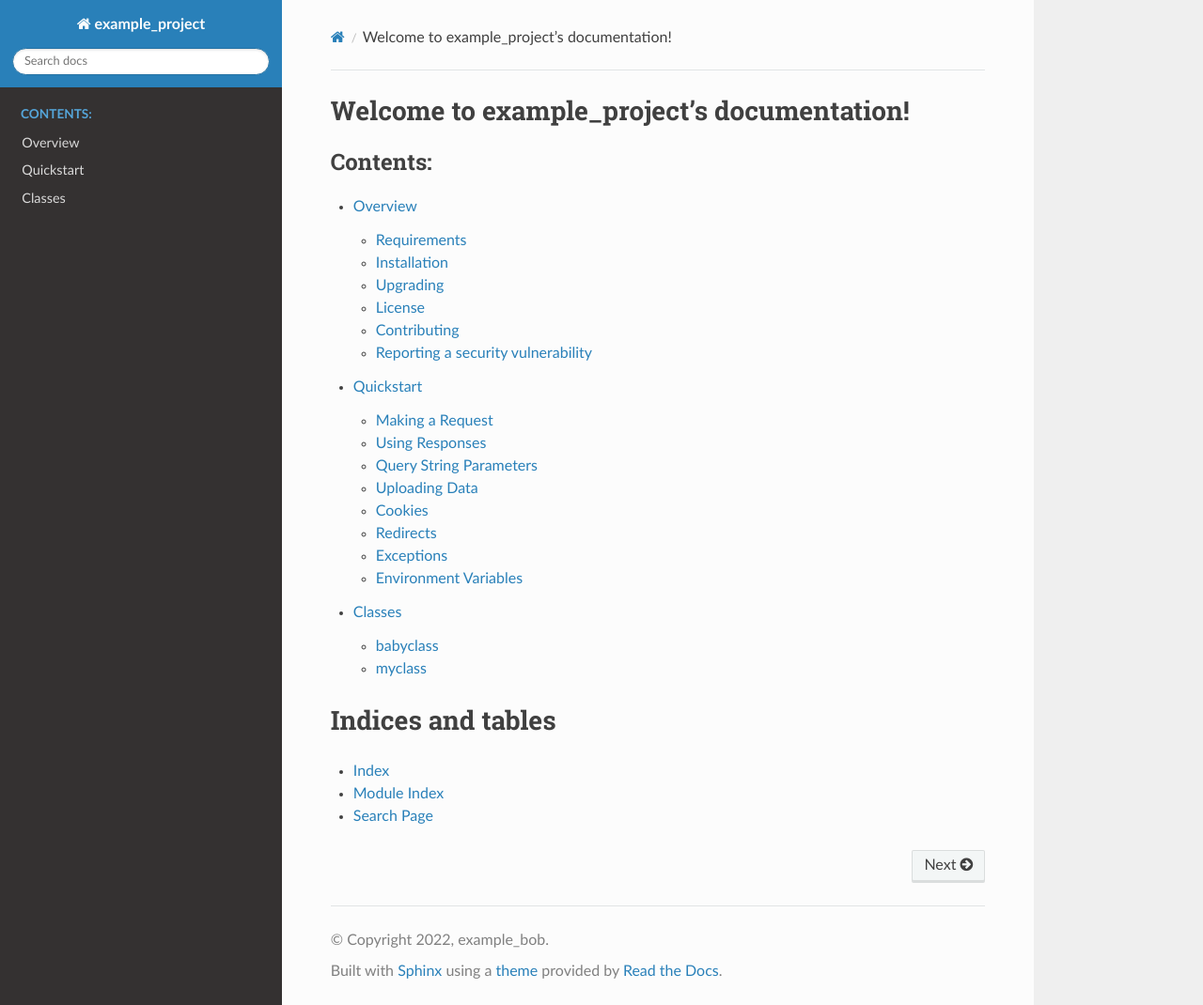
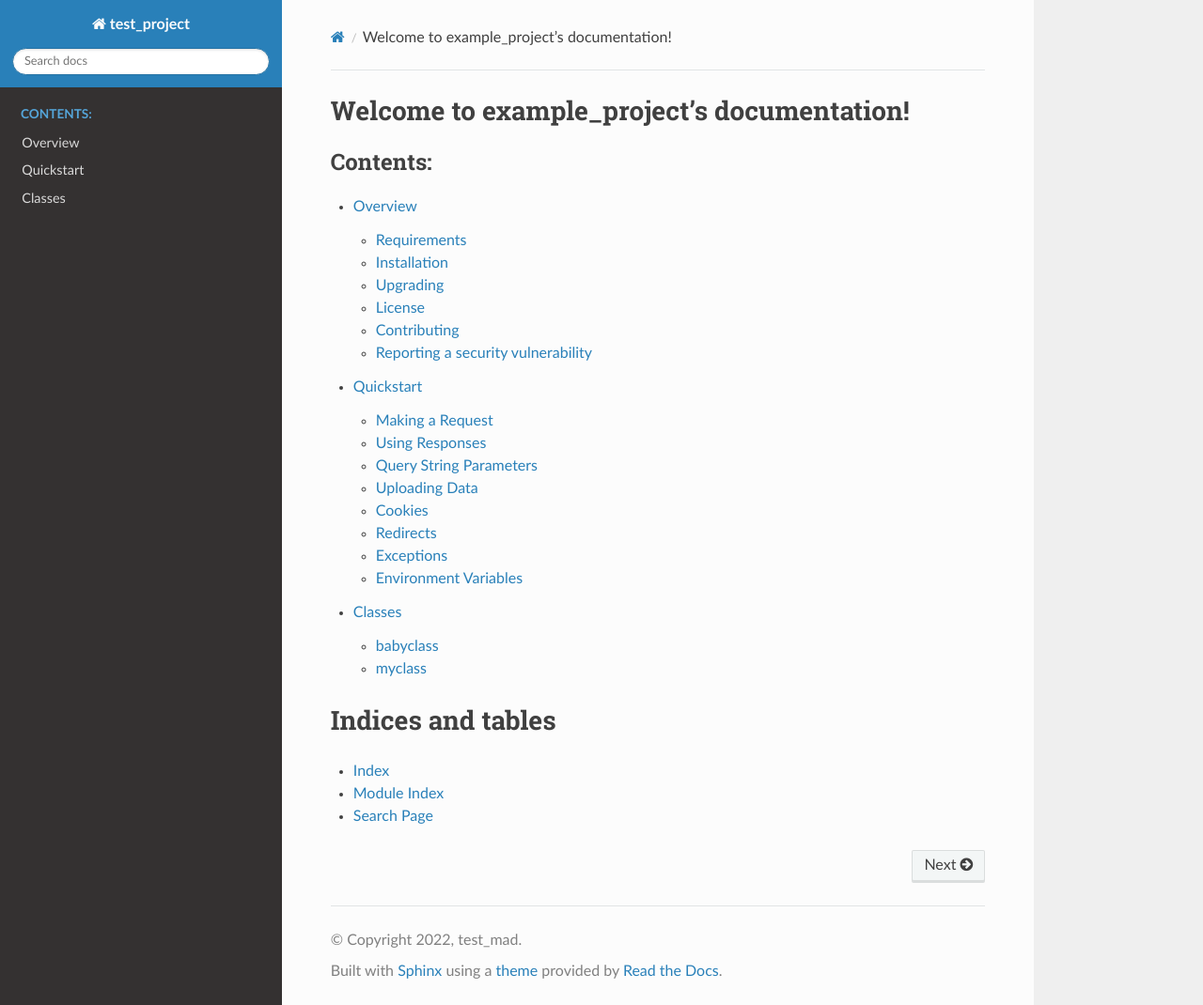
Before and after one commit to MadNetDev/test, a Sphinx documentation site: the page built from docs/index.rst, in a window 1280 px wide and 1070 px high. Shown: the whole window at 94% size. Built offline with Sphinx 7.4.7 and the Read the Docs theme 2.0.0, drawn with Linux system fonts in a browser that asks for light colours.

Commit message:
conf.py changes for ReadTheDocs build

```diff
--- a/docs/conf.py
+++ b/docs/conf.py
@@ -6,9 +6,9 @@
 # -- Project information -----------------------------------------------------
 # https://www.sphinx-doc.org/en/master/usage/configuration.html#project-information
 
-project = 'example_project'
-copyright = '2022, example_bob'
-author = 'example_bob'
+project = 'test_project'
+copyright = '2022, test_mad'
+author = 'test_mad'
 
 # -- General configuration ---------------------------------------------------
 # https://www.sphinx-doc.org/en/master/usage/configuration.html#general-configuration
@@ -36,3 +36,10 @@
 primary_domain = "php"
 
 master_doc = 'index'
+
+# Regenerate API docs via doxygen + doxyphp2sphinx
+import subprocess, os
+read_the_docs_build = os.environ.get('READTHEDOCS', None) == 'True'
+if read_the_docs_build:
+    subprocess.call(['doxygen', 'Doxyfile'])
+    subprocess.call(['doxyphp2sphinx', 'Test'])
```
